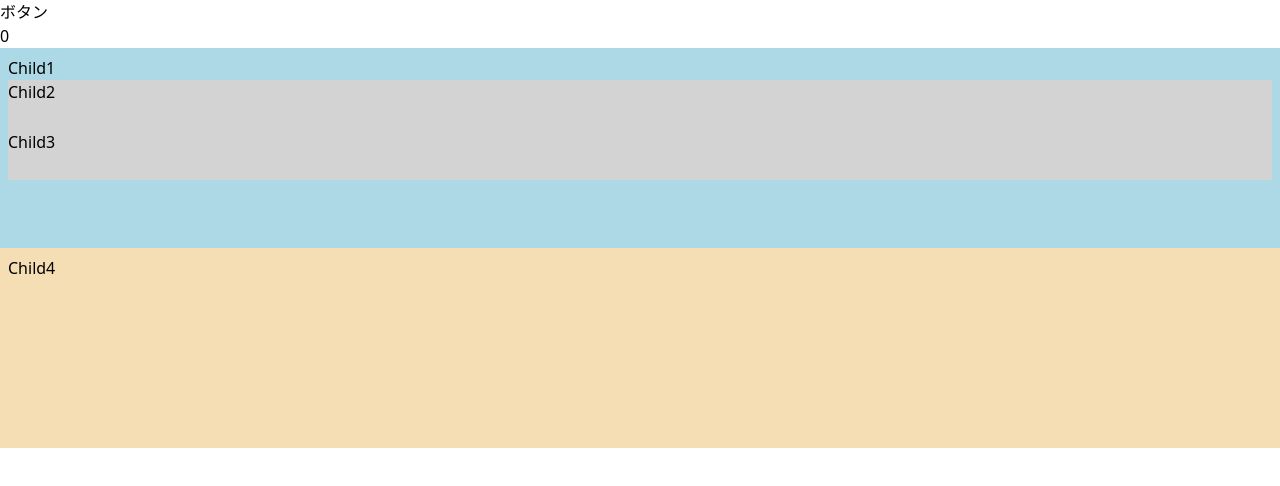
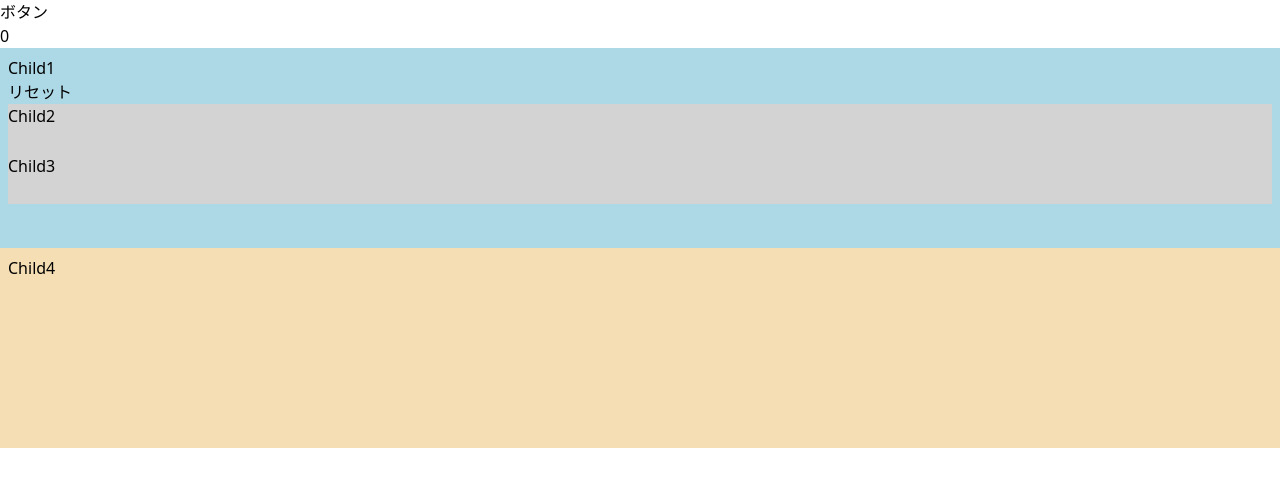
Before and after one commit to hisuihisui/my-app-react, a React (Create React App) app: page / in a window 1280 px wide. Shown: the top 486 px of the page. Built offline with nearby package versions, Linux system fonts and the light colour scheme.

Commit message:
useCallback

```diff
--- a/src/Parent.jsx
+++ b/src/Parent.jsx
@@ -1,6 +1,7 @@
 import { memo, useState } from "react";
 import { Child1 } from "./components/Child1";
 import { Child4 } from "./components/Child4";
+import { useCallback } from "react";
 
 export const Parent = memo (() => {
   console.log("Parentレンダリング");
@@ -11,9 +12,15 @@
     serNum(num + 1);
   };
 
-  const onClickReset = () => {
+  // 関数が再生成され、子コンポーネントが再レンダリングされないようにする
+  // 子コンポーネントに渡す関数はuseCallbackを使っておく
+  // 関数内で使用してる変数を依存配列に設定するのを忘れない
+  // const onClickReset = () => {
+  //   serNum(0);
+  // };
+  const onClickReset = useCallback(() => {
     serNum(0);
-  };
+  }, []);
 
   return (
     <>
--- a/src/components/Child1.jsx
+++ b/src/components/Child1.jsx
@@ -8,12 +8,17 @@
   padding: "8px",
 };
 
-export const Child1 = memo(() => {
+export const Child1 = memo((props) => {
   console.log("Child1レンダリング");
+
+  // propsから関数を展開
+  const { onClickReset } = props;
 
   return (
     <div style={style}>
       <p>Child1</p>
+      {/* 渡された関数を実行するボタンを設置 */}
+      <button onClick={onClickReset}>リセット</button>
       <Child2 />
       <Child3 />
     </div>
```
